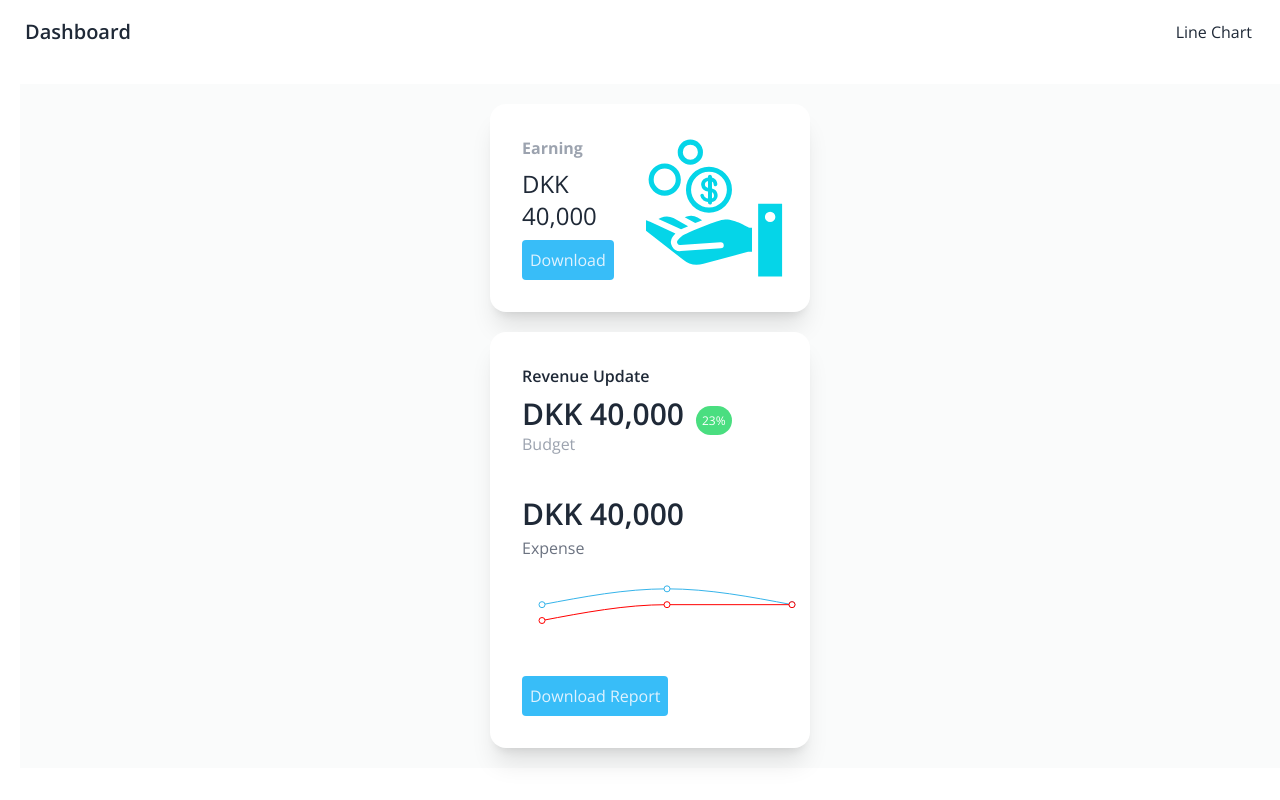
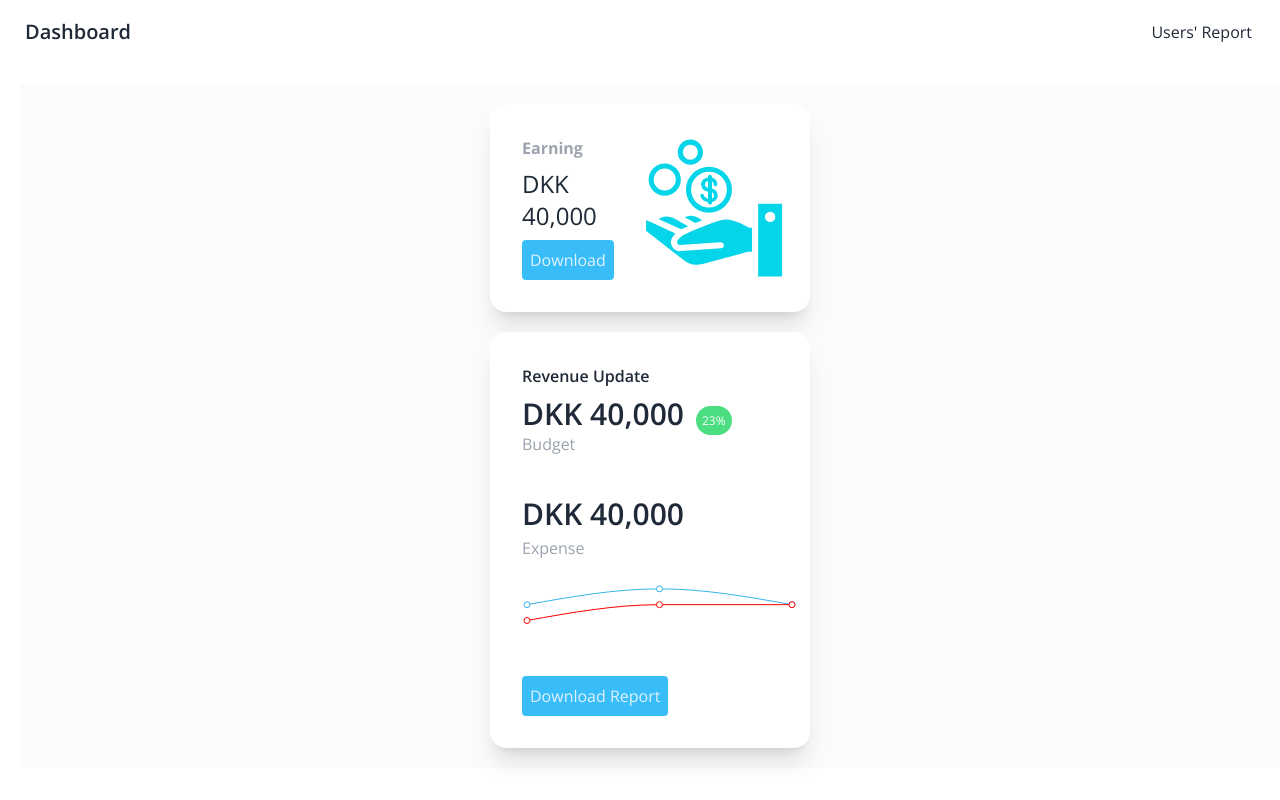
Before and after one commit to ZHANGJialiHappy/Dashboard, a React (Create React App) app: page / in a window 1280 px wide. Built offline with nearby package versions, Linux system fonts and the light colour scheme.

Commit message:
feat: UsersReport

```diff
--- a/src/App.tsx
+++ b/src/App.tsx
@@ -1,7 +1,7 @@
 import { BrowserRouter, Route, Routes } from 'react-router-dom';
 import './App.css';
 import { Navbar } from './components';
-import { Dashboard, Line } from './pages';
+import { Dashboard, UsersReport } from './pages';
 
 function App() {
   return (
@@ -10,7 +10,7 @@ function App() {
         <Navbar/>
         <Routes>
           <Route path="/" element={<Dashboard/>}/>
-          <Route path="/linechart" element={<Line/>}/>
+          <Route path="/usersreport" element={<UsersReport/>}/>
         </Routes>
       </BrowserRouter>
     </div>
--- a/src/components/Charts/Linechart.tsx
+++ b/src/components/Charts/Linechart.tsx
@@ -1,5 +1,5 @@
 import { LineChart, Line, XAxis, YAxis, CartesianGrid, Tooltip, Legend } from 'recharts';
-import { lineChartData } from '../../data/dummy';
+import { usersData } from '../../data/dummy';
 
 type Props = {
     width: number;
@@ -13,7 +13,7 @@ function Linechart({width, height, horizontal, vertical} : Props) {
       <LineChart
         width={width}
         height={height}
-        data={lineChartData}
+        data={usersData}
         margin={{
           top: 5,
           right: 30,
--- a/src/components/Navbar.tsx
+++ b/src/components/Navbar.tsx
@@ -8,7 +8,7 @@ function Navbar() {
   </div>
   <div className="flex-none">
     <ul className="menu menu-horizontal px-1">
-      <li><Link to="/linechart">Line Chart</Link></li>
+      <li><Link to="/usersreport">Users' Report</Link></li>
     </ul>
   </div>
 </div>
--- a/src/data/dummy.tsx
+++ b/src/data/dummy.tsx
@@ -17,7 +17,7 @@ export const revenueData = [
     },
   ];
 
-export const lineChartData = [
+export const usersData = [
   {
     name: 'January',
     Users: 4000,
--- a/src/pages/Dashboard.tsx
+++ b/src/pages/Dashboard.tsx
@@ -31,7 +31,7 @@ function Dashboard() {
               </div>
               <div className="mt-8">
                 <p className="text-3xl font-semibold">DKK 40,000</p>
-                <p className="text-gray-500 mt-1">Expense</p>
+                <p className="text-gray-400 mt-1">Expense</p>
               </div>
               <LineChart
                 width={300}
@@ -40,7 +40,7 @@ function Dashboard() {
                 margin={{
                   top: 5,
                   right: 30,
-                  left: 20,
+                  left: 5,
                   bottom: 0,
                 }}
               >
--- a/src/pages/Line.tsx
+++ /dev/null
@@ -1,11 +0,0 @@
-import { Linechart } from "../components";
-
-function Line() {
-  return (
-    <div className="mt-5">
-      <Linechart width={1000} height={500} horizontal={true} vertical={true}/>
-    </div>
-  )
-}
-
-export default Line;
--- /dev/null
+++ b/src/pages/UsersReport.tsx
@@ -0,0 +1,14 @@
+import { Linechart } from "../components";
+
+function UsersReport() {
+  return (
+    <div className="mt-5 flex justify-center">
+      <div>
+      <p className=" m-5 text-3xl flex justify-center"> Users' Report</p>
+      <Linechart width={1000} height={500} horizontal={true} vertical={true}/>
+      </div>
+    </div>
+  )
+}
+
+export default UsersReport;
--- a/src/pages/index.tsx
+++ b/src/pages/index.tsx
@@ -1,2 +1,2 @@
 export { default as Dashboard } from './Dashboard';
-export { default as Line } from './Line';
+export { default as UsersReport } from './UsersReport';
```
